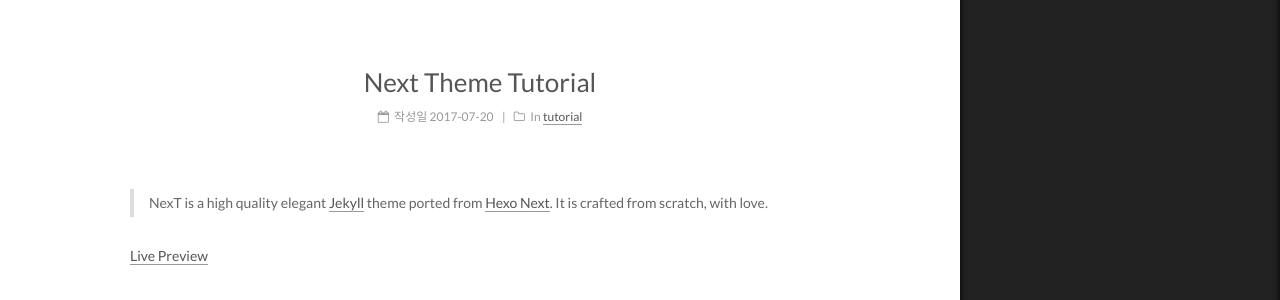
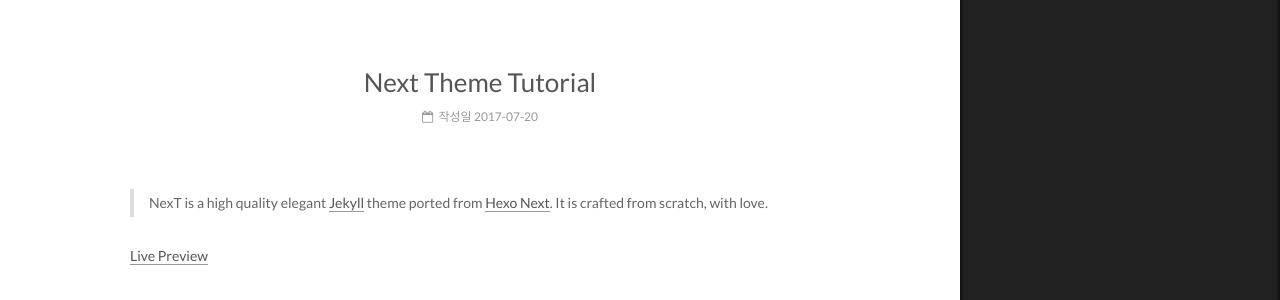
Before and after one commit to you4rin/you4rin.github.io, a Jekyll site: the page built from _posts/2017-07-20-next-tutorial.md, in a window 1280 px wide. Shown: the part 278-578 px from the top of the page. Built offline with Jekyll 4.4.1, drawn with Linux system fonts in a browser that asks for light colours.

Commit message:
remove unnecessary tags

```diff
--- a/_posts/2017-07-20-next-tutorial.md
+++ b/_posts/2017-07-20-next-tutorial.md
@@ -2,7 +2,6 @@
 title: Next Theme Tutorial
 description: NexT is a high quality elegant Jekyll theme ported from Hexo Next. It is crafted from scratch, with love.
 categories:
- - tutorial
 tags:
 ---
 
```
